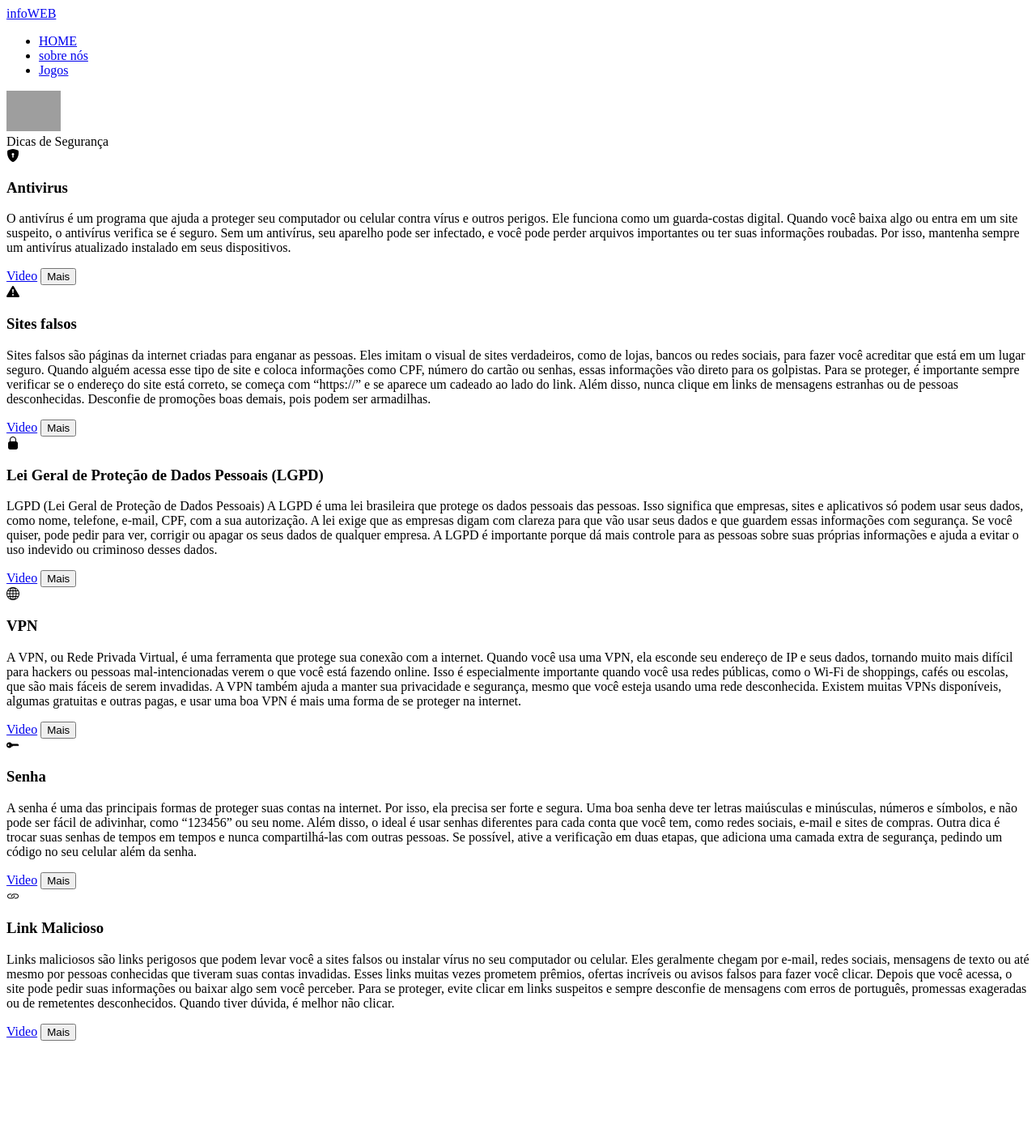
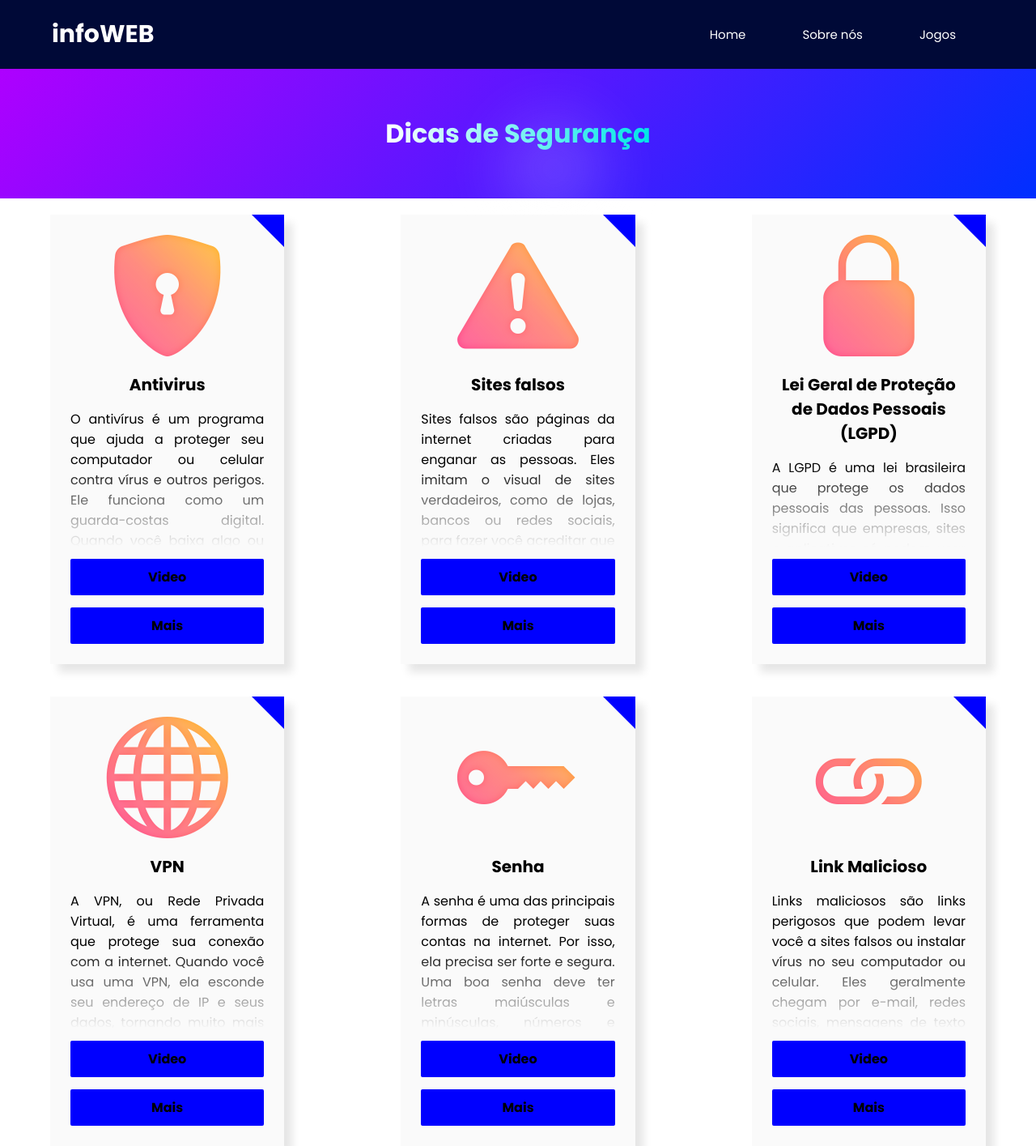
Before and after one commit to alessandrasilvap/infoWEB, a PHP site: page /infoWEB/app/views/dicas/index.php in a window 1280 px wide. Shown: the whole page at 81% size. Before the commit the page ends 1285 px from the top, so only its background shows below. Run offline with PHP 8.4, Linux system fonts and the light colour scheme; some libraries are stand-ins or nearby versions; grey boxes are pictures that could not be loaded.

Commit message:
Update index.php

```diff
--- a/app/views/dicas/index.php
+++ b/app/views/dicas/index.php
@@ -3,13 +3,12 @@
 <head>
     <meta charset="UTF-8">
     <meta name="viewport" content="width=device-width, initial-scale=1.0">
-    <title>Formulário Responsivo</title>
-    <link rel="stylesheet" href="../home/index.css">
+    <title>Dicas</title>
+    <link rel="stylesheet" href="../ublic/css/index.css">
     <link rel="stylesheet" href="https://cdn.jsdelivr.net/npm/bootstrap-icons@1.13.1/font/bootstrap-icons.min.css">
 </head>
 <body>
       <div class="banner-azul">
-        <!--header-->
         <header>
             <div class="container">
                 <nav>
@@ -17,28 +16,22 @@
                         <a href="banenr.html">infoWEB</a>
                     </div>
                     <ul class="ul">
-                        <li> <a href="../home/index.html"> HOME</a></li>
-                        <li> <a href="../sobre nos/sobre.html"> sobre nós</a></li>
-                        <li> <a href="../pagina 3 Desafio/pagina 3.html"> Jogos</a></li>
-
+                        <li><a href="<?= BASE_URL ?>/home">Home</a></li>
+                        <li><a href="<?= BASE_URL ?>/sobre">Sobre nós</a></li>
+                        <li><a href="<?= BASE_URL ?>/desafio">Jogos</a></li>
                     </ul>
                     <div class="menu-icon">
-                        <img src="../home/index-img/menu.png" alt="" height="50">
+                        <img src="../public/imagens/home/menu.png" alt="" height="50">
                     </div>
                 </nav>
             </div>
         </header>
-          <script src="../home/menu-mob.js"></script>
-          </div>
-        <!-- end header-->
-         <!--main-->
       </div>
       <!--Conceitos Básicos de Informática-->
        <div class="intro-container">
             <div class="glow"></div>
             <div class="intro-text">Dicas de Segurança</div>
        </div>
-      <!--Cards-->
         <div class="container-card">
             <div class="card">
                 <div class="icon">
@@ -46,17 +39,10 @@
                 </div>
                 <div class="content">
                     <h3>Antivirus</h3>
-                <p>
-                    O antivírus é um programa que ajuda a proteger seu computador ou celular contra vírus e outros perigos. Ele funciona como um guarda-costas digital. Quando você baixa algo ou entra em um site suspeito, o antivírus verifica se é seguro.
-                    Sem um antivírus, seu aparelho pode ser infectado, e você pode perder arquivos importantes ou ter suas informações roubadas. Por isso, mantenha sempre um antivírus atualizado instalado em seus dispositivos.
-
-                </p>
+                    <p>O antivírus é um programa que ajuda a proteger seu computador ou celular contra vírus e outros perigos. Ele funciona como um guarda-costas digital. Quando você baixa algo ou entra em um site suspeito, o antivírus verifica se é seguro. Sem um antivírus, seu aparelho pode ser infectado, e você pode perder arquivos importantes ou ter suas informações roubadas. Por isso, mantenha sempre um antivírus atualizado instalado em seus dispositivos.</p>
                 </div>
                 <a id="video"  href="https://youtu.be/niXk_xm0dk8?si=OgIJYbowzF9XigLl">Video</a>
                 <button id="Mais-button">Mais</button>
-
-
-
             </div>
             <div class="card">
                 <div class="icon">
@@ -64,11 +50,7 @@
                 </div>
                 <div class="content">
                     <h3>Sites falsos</h3>
-                <p>
-                   Sites falsos são páginas da internet criadas para enganar as pessoas. Eles imitam o visual de sites verdadeiros, como de lojas, bancos ou redes sociais, para fazer você acreditar que está em um lugar seguro. Quando alguém acessa esse tipo de site e coloca informações como CPF, número do cartão ou senhas, essas informações vão direto para os golpistas. Para se proteger, é importante sempre verificar se o endereço do site está correto, se começa com “https://” e se aparece um cadeado ao lado do link. Além disso, nunca clique em links de mensagens estranhas ou de pessoas desconhecidas. Desconfie de promoções boas demais, pois podem ser armadilhas.
-
-
-                </p>
+                    <p>Sites falsos são páginas da internet criadas para enganar as pessoas. Eles imitam o visual de sites verdadeiros, como de lojas, bancos ou redes sociais, para fazer você acreditar que está em um lugar seguro. Quando alguém acessa esse tipo de site e coloca informações como CPF, número do cartão ou senhas, essas informações vão direto para os golpistas. Para se proteger, é importante sempre verificar se o endereço do site está correto, se começa com “https://” e se aparece um cadeado ao lado do link. Além disso, nunca clique em links de mensagens estranhas ou de pessoas desconhecidas. Desconfie de promoções boas demais, pois podem ser armadilhas.</p>
                 </div>
                  <a id="video"  href="https://youtu.be/4yDpAZ6-oYA?si=CeuZdoiDbUdQn1fy">Video</a>
                 <button id="Mais-button">Mais</button>
@@ -79,10 +61,7 @@
                     </div>
                     <div class="content">
                         <h3>Lei Geral de Proteção de Dados Pessoais (LGPD)</h3>
-                <p>
-                LGPD (Lei Geral de Proteção de Dados Pessoais)
-                A LGPD é uma lei brasileira que protege os dados pessoais das pessoas. Isso significa que empresas, sites e aplicativos só podem usar seus dados, como nome, telefone, e-mail, CPF, com a sua autorização. A lei exige que as empresas digam com clareza para que vão usar seus dados e que guardem essas informações com segurança. Se você quiser, pode pedir para ver, corrigir ou apagar os seus dados de qualquer empresa. A LGPD é importante porque dá mais controle para as pessoas sobre suas próprias informações e ajuda a evitar o uso indevido ou criminoso desses dados.
-                </p>
+                        <p>A LGPD é uma lei brasileira que protege os dados pessoais das pessoas. Isso significa que empresas, sites e aplicativos só podem usar seus dados, como nome, telefone, e-mail, CPF, com a sua autorização. A lei exige que as empresas digam com clareza para que vão usar seus dados e que guardem essas informações com segurança. Se você quiser, pode pedir para ver, corrigir ou apagar os seus dados de qualquer empresa. A LGPD é importante porque dá mais controle para as pessoas sobre suas próprias informações e ajuda a evitar o uso indevido ou criminoso desses dados.</p>
                     </div>
                      <a id="video"  href="https://youtu.be/oFRROvMVUWQ?si=eMp4hnOPGBp9d-ee">Video</a>
                     <button id="Mais-button">Mais</button>
@@ -93,9 +72,7 @@
                     </div>
                     <div class="content">
                         <h3>VPN</h3>
-                <p>
-                  A VPN, ou Rede Privada Virtual, é uma ferramenta que protege sua conexão com a internet. Quando você usa uma VPN, ela esconde seu endereço de IP e seus dados, tornando muito mais difícil para hackers ou pessoas mal-intencionadas verem o que você está fazendo online. Isso é especialmente importante quando você usa redes públicas, como o Wi-Fi de shoppings, cafés ou escolas, que são mais fáceis de serem invadidas. A VPN também ajuda a manter sua privacidade e segurança, mesmo que você esteja usando uma rede desconhecida. Existem muitas VPNs disponíveis, algumas gratuitas e outras pagas, e usar uma boa VPN é mais uma forma de se proteger na internet.
-                </p>
+                        <p>A VPN, ou Rede Privada Virtual, é uma ferramenta que protege sua conexão com a internet. Quando você usa uma VPN, ela esconde seu endereço de IP e seus dados, tornando muito mais difícil para hackers ou pessoas mal-intencionadas verem o que você está fazendo online. Isso é especialmente importante quando você usa redes públicas, como o Wi-Fi de shoppings, cafés ou escolas, que são mais fáceis de serem invadidas. A VPN também ajuda a manter sua privacidade e segurança, mesmo que você esteja usando uma rede desconhecida. Existem muitas VPNs disponíveis, algumas gratuitas e outras pagas, e usar uma boa VPN é mais uma forma de se proteger na internet.</p>
                     </div>
                      <a id="video" href="https://youtu.be/NMRTJm7YivA?si=gdmRF58zmPdIfuxm">Video</a>
                     <button id="Mais-button">Mais</button>
@@ -106,9 +83,7 @@
                     </div>
                     <div class="content">
                         <h3>Senha</h3>
-                <p>
-                  A senha é uma das principais formas de proteger suas contas na internet. Por isso, ela precisa ser forte e segura. Uma boa senha deve ter letras maiúsculas e minúsculas, números e símbolos, e não pode ser fácil de adivinhar, como “123456” ou seu nome. Além disso, o ideal é usar senhas diferentes para cada conta que você tem, como redes sociais, e-mail e sites de compras. Outra dica é trocar suas senhas de tempos em tempos e nunca compartilhá-las com outras pessoas. Se possível, ative a verificação em duas etapas, que adiciona uma camada extra de segurança, pedindo um código no seu celular além da senha.
-                </p>
+                        <p>A senha é uma das principais formas de proteger suas contas na internet. Por isso, ela precisa ser forte e segura. Uma boa senha deve ter letras maiúsculas e minúsculas, números e símbolos, e não pode ser fácil de adivinhar, como “123456” ou seu nome. Além disso, o ideal é usar senhas diferentes para cada conta que você tem, como redes sociais, e-mail e sites de compras. Outra dica é trocar suas senhas de tempos em tempos e nunca compartilhá-las com outras pessoas. Se possível, ative a verificação em duas etapas, que adiciona uma camada extra de segurança, pedindo um código no seu celular além da senha.</p>
                     </div>
                      <a id="video"  href="https://youtu.be/2uZBf4xaPug?si=Rw8OJzhyfkKSO6Mg">Video</a>
                     <button id="Mais-button">Mais</button>
@@ -119,16 +94,13 @@
                     </div>
                     <div class="content">
                         <h3>Link Malicioso</h3>
-                <p>
-                 Links maliciosos são links perigosos que podem levar você a sites falsos ou instalar vírus no seu computador ou celular. Eles geralmente chegam por e-mail, redes sociais, mensagens de texto ou até mesmo por pessoas conhecidas que tiveram suas contas invadidas. Esses links muitas vezes prometem prêmios, ofertas incríveis ou avisos falsos para fazer você clicar. Depois que você acessa, o site pode pedir suas informações ou baixar algo sem você perceber. Para se proteger, evite clicar em links suspeitos e sempre desconfie de mensagens com erros de português, promessas exageradas ou de remetentes desconhecidos. Quando tiver dúvida, é melhor não clicar.
-                </p>
+                        <p>Links maliciosos são links perigosos que podem levar você a sites falsos ou instalar vírus no seu computador ou celular. Eles geralmente chegam por e-mail, redes sociais, mensagens de texto ou até mesmo por pessoas conhecidas que tiveram suas contas invadidas. Esses links muitas vezes prometem prêmios, ofertas incríveis ou avisos falsos para fazer você clicar. Depois que você acessa, o site pode pedir suas informações ou baixar algo sem você perceber. Para se proteger, evite clicar em links suspeitos e sempre desconfie de mensagens com erros de português, promessas exageradas ou de remetentes desconhecidos. Quando tiver dúvida, é melhor não clicar.</p>
                     </div>
                      <a id="video"  href="https://youtu.be/_x6Xe42_wBs?si=B12bEhgFAhGjIAk5">Video</a>
                     <button id="Mais-button">Mais</button>
                 </div>
             </div>
-    <script src="../home/card.js"></script>
-
-
-     <!--End-Cards-->
+    <script src="../public/js/card.js"></script>
+    <script src="../public/js/menu-mob.js"></script>
 </body>
+</html>
```
Lines whose indentation alone changed are shown as unchanged.
